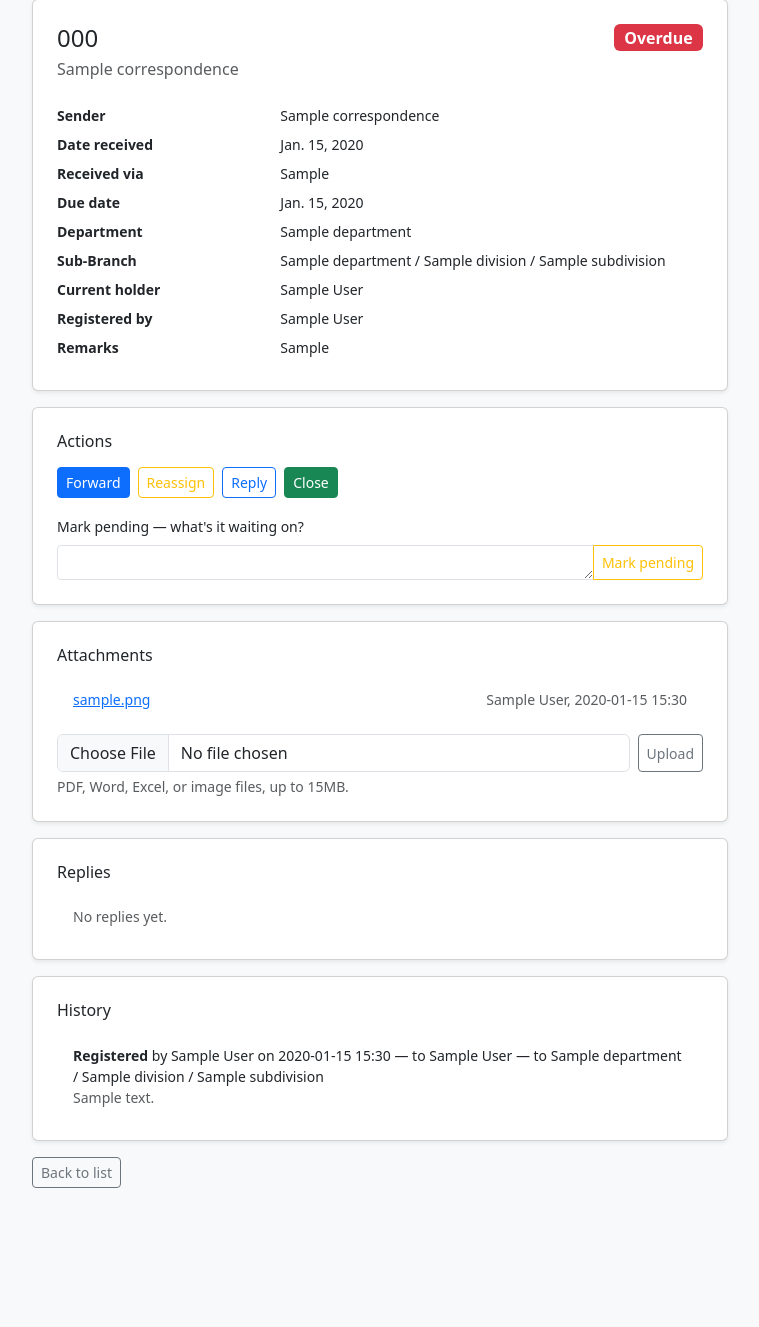
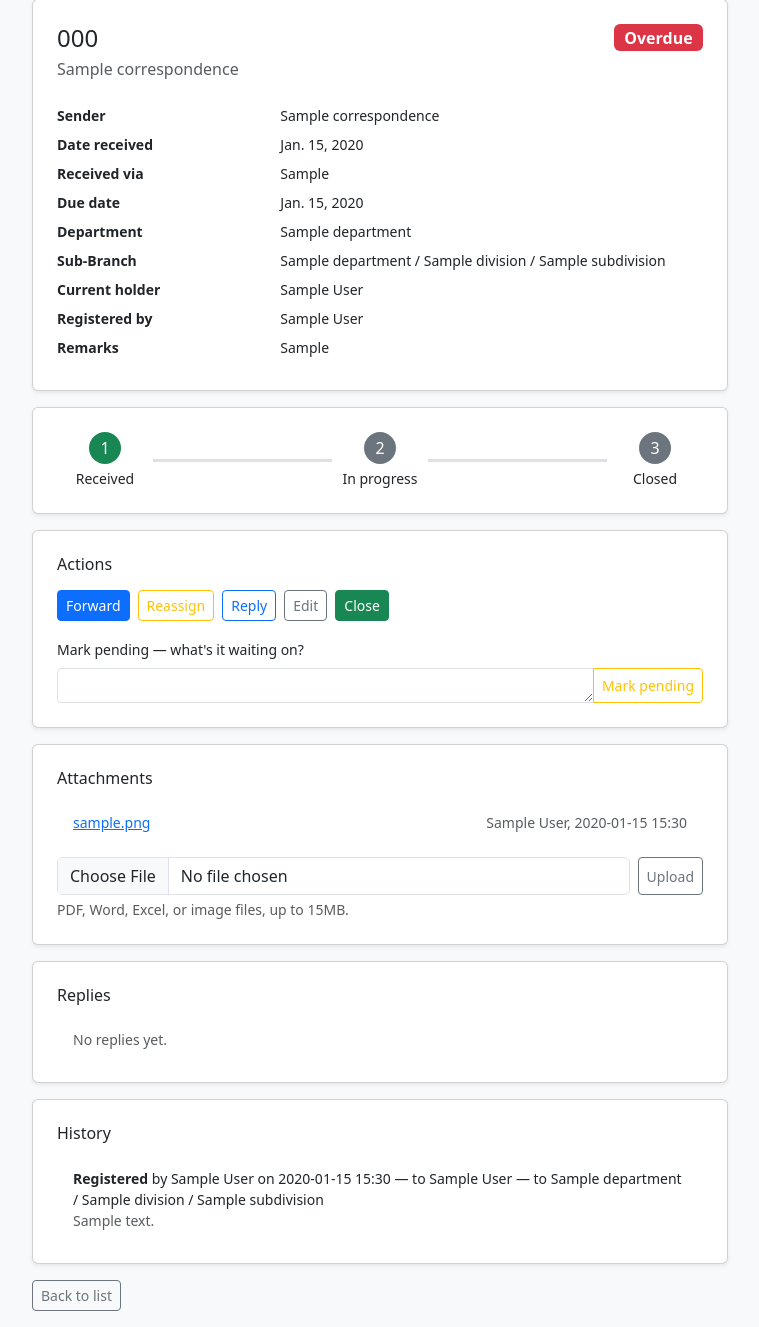
Before and after one commit to deenishcodes/WPITRDAMailManagementSystem, a Django app: page /correspondence/1/ in a window 1280 px wide. Shown: the part 49-1376 px from the top of the page, without its empty margins (260-1019 px from the left). Before the commit the page ends 1237 px from the top, so only its background shows below. Run offline with Django 5.2, Linux system fonts and the light colour scheme; a user stored in the database is signed in; tables that the repository leaves empty hold one stand-in row (values such as "Sample post"); some libraries are stand-ins or nearby versions.

Commit message:
Add correspondence editing and a visual progress stepper
Editing (/correspondence/<pk>/edit/): corrects subject/sender/dates/
remarks/received-via after registration -- there was previously no way
to fix a typo once a letter was registered. Gated to whoever registered
it (or a superuser), matching the existing Postal-Officer-gated
registration pattern, and blocked once Closed like every other mutation
of the letter's own state. department is deliberately excluded -- that
goes through Reassign, keeping one audited path for department changes.
Logged as a new RoutingEvent.Action.EDIT entry naming which fields
changed. received_via/received_via_other (the dropdown-with-Other field
added earlier) is factored into a shared ReceivedViaFormMixin used by
both the register and edit forms; the edit form also handles the case
where an existing value isn't one of the predefined choices (set before
the dropdown existed, or via CSV import) by pre-selecting "Other" and
pre-filling the free text, so the bound select doesn't silently show
nothing selected.

Progress stepper: a plain Bootstrap/CSS 3-step visual (Received -> In
progress/Pending/With <officer> -> Closed) on the letter detail page,
driven entirely by Correspondence.status -- no JS, no new dependency.

Covered by 8 new tests (59 total) plus a live docker-compose check:
progress bar renders and reaches all-green on close, edit saves and
shows in history with the changed field named, a non-registrant is
blocked (404), and the Edit button correctly disappears once closed.

Co-Authored-By: Claude Sonnet 5 <noreply@anthropic.com>

```diff
--- a/correspondence/forms.py
+++ b/correspondence/forms.py
@@ -23,12 +23,16 @@ RECEIVED_VIA_CHOICES = [
 ]
 
 
-class CorrespondenceRegisterForm(forms.ModelForm):
-    # received_via stays a plain CharField on the model (Correspondence.
-    # received_via) so "Other" can still store whatever the officer types —
-    # this dropdown is a form-layer convenience, not a model-level
-    # constraint. clean() below resolves the two fields down to the single
-    # value construct_instance() picks up for the model field.
+class ReceivedViaFormMixin(forms.Form):
+    """
+    Shared by CorrespondenceRegisterForm and CorrespondenceEditForm.
+    received_via stays a plain CharField on the model (Correspondence.
+    received_via) so "Other" can still store whatever the officer types —
+    this dropdown is a form-layer convenience, not a model-level
+    constraint. clean() resolves the two fields down to the single value
+    construct_instance() picks up for the model field.
+    """
+
     received_via = forms.ChoiceField(
         choices=RECEIVED_VIA_CHOICES,
         required=False,
@@ -40,6 +44,19 @@ class CorrespondenceRegisterForm(forms.ModelForm):
         widget=forms.TextInput(attrs={"class": "form-control"}),
     )
 
+    def clean(self):
+        cleaned_data = super().clean()
+        received_via = cleaned_data.get("received_via")
+        other = (cleaned_data.get("received_via_other") or "").strip()
+        if received_via == "Other":
+            if not other:
+                self.add_error("received_via_other", "Please specify how it was received.")
+            else:
+                cleaned_data["received_via"] = other
+        return cleaned_data
+
+
+class CorrespondenceRegisterForm(ReceivedViaFormMixin, forms.ModelForm):
     class Meta:
         model = Correspondence
         fields = [
@@ -73,16 +90,50 @@ class CorrespondenceRegisterForm(forms.ModelForm):
              "received_via_other", "remarks", "department", "due_date"]
         )
 
-    def clean(self):
-        cleaned_data = super().clean()
-        received_via = cleaned_data.get("received_via")
-        other = (cleaned_data.get("received_via_other") or "").strip()
-        if received_via == "Other":
-            if not other:
-                self.add_error("received_via_other", "Please specify how it was received.")
-            else:
-                cleaned_data["received_via"] = other
-        return cleaned_data
+
+class CorrespondenceEditForm(ReceivedViaFormMixin, forms.ModelForm):
+    """
+    Corrects entry details after registration — subject/sender/dates/
+    remarks only. department is deliberately excluded: correcting it goes
+    through Reassign instead, so there's a single audited path for
+    department changes rather than two ways to do the same thing.
+    """
+
+    class Meta:
+        model = Correspondence
+        fields = [
+            "subject",
+            "sender_name",
+            "sender_address",
+            "date_received",
+            "received_via",
+            "remarks",
+            "due_date",
+        ]
+        widgets = {
+            "subject": forms.TextInput(attrs={"class": "form-control"}),
+            "sender_name": forms.TextInput(attrs={"class": "form-control"}),
+            "sender_address": forms.Textarea(attrs={"class": "form-control", "rows": 2}),
+            "date_received": forms.DateInput(attrs={"class": "form-control", "type": "date"}),
+            "remarks": forms.Textarea(attrs={"class": "form-control", "rows": 2}),
+            "due_date": forms.DateInput(attrs={"class": "form-control", "type": "date"}),
+        }
+
+    def __init__(self, *args, **kwargs):
+        super().__init__(*args, **kwargs)
+        self.order_fields(
+            ["subject", "sender_name", "sender_address", "date_received", "received_via",
+             "received_via_other", "remarks", "due_date"]
+        )
+        # An existing value that isn't one of the predefined choices (set
+        # before this dropdown existed, via bulk CSV import, or via a
+        # previous "Other" entry) needs "Other" pre-selected with the
+        # original text pre-filled — otherwise the bound value wouldn't
+        # match any <option>, and the select would silently show nothing
+        # selected instead of the letter's actual received_via value.
+        if self.instance.pk and self.instance.received_via not in dict(RECEIVED_VIA_CHOICES):
+            self.initial["received_via"] = "Other"
+            self.initial["received_via_other"] = self.instance.received_via
 
 
 class OutgoingCorrespondenceForm(forms.ModelForm):
--- a/correspondence/models.py
+++ b/correspondence/models.py
@@ -212,6 +212,7 @@ class RoutingEvent(models.Model):
 
     class Action(models.TextChoices):
         REGISTER = "register", "Registered"
+        EDIT = "edit", "Edited"
         FORWARD = "forward", "Forwarded"
         REASSIGN = "reassign", "Reassigned"
         MARK_PENDING = "mark_pending", "Marked pending"
--- a/correspondence/templates/correspondence/detail.html
+++ b/correspondence/templates/correspondence/detail.html
@@ -41,7 +41,34 @@
       </div>
     </div>
 
-    {% if can_forward or can_reassign or can_act_as_holder or can_reply %}
+    <div class="card shadow-sm mb-3">
+      <div class="card-body p-4">
+        {% with status=correspondence.status %}
+        <div class="d-flex align-items-center">
+          <div class="text-center" style="width: 6rem;">
+            <div class="rounded-circle mx-auto d-flex align-items-center justify-content-center bg-success text-white" style="width: 2rem; height: 2rem;">1</div>
+            <div class="small mt-1">Received</div>
+          </div>
+          <div class="flex-fill" style="height: 3px; background-color: {% if status != 'new' %}#198754{% else %}#dee2e6{% endif %};"></div>
+          <div class="text-center" style="width: 6rem;">
+            <div class="rounded-circle mx-auto d-flex align-items-center justify-content-center {% if status == 'new' %}bg-secondary{% elif status == 'closed' %}bg-success{% else %}bg-primary{% endif %} text-white" style="width: 2rem; height: 2rem;">2</div>
+            <div class="small mt-1">
+              {% if status == 'assigned' %}With {{ correspondence.current_holder|default:"next officer" }}
+              {% elif status == 'pending' %}Pending
+              {% else %}In progress{% endif %}
+            </div>
+          </div>
+          <div class="flex-fill" style="height: 3px; background-color: {% if status == 'closed' %}#198754{% else %}#dee2e6{% endif %};"></div>
+          <div class="text-center" style="width: 6rem;">
+            <div class="rounded-circle mx-auto d-flex align-items-center justify-content-center {% if status == 'closed' %}bg-success{% else %}bg-secondary{% endif %} text-white" style="width: 2rem; height: 2rem;">3</div>
+            <div class="small mt-1">Closed</div>
+          </div>
+        </div>
+        {% endwith %}
+      </div>
+    </div>
+
+    {% if can_forward or can_reassign or can_act_as_holder or can_reply or can_edit %}
       <div class="card shadow-sm mb-3">
         <div class="card-body p-4">
           <h2 class="h6 mb-3">Actions</h2>
@@ -54,6 +81,9 @@
             {% endif %}
             {% if can_reply %}
               <a href="{% url 'correspondence-reply' correspondence.pk %}" class="btn btn-outline-primary btn-sm">Reply</a>
+            {% endif %}
+            {% if can_edit %}
+              <a href="{% url 'correspondence-edit' correspondence.pk %}" class="btn btn-outline-secondary btn-sm">Edit</a>
             {% endif %}
             {% if can_act_as_holder %}
               <form method="post" action="{% url 'correspondence-close' correspondence.pk %}" class="d-inline">
--- a/correspondence/urls.py
+++ b/correspondence/urls.py
@@ -21,6 +21,7 @@ urlpatterns = [
     path("correspondence/outgoing/<int:pk>/", views.outgoing_detail, name="outgoing-detail"),
     path("correspondence/outgoing/<int:pk>/send/", views.outgoing_send, name="outgoing-send"),
     path("correspondence/<int:pk>/", views.correspondence_detail, name="correspondence-detail"),
+    path("correspondence/<int:pk>/edit/", views.correspondence_edit, name="correspondence-edit"),
     path("correspondence/<int:pk>/reply/", views.correspondence_reply, name="correspondence-reply"),
     path("correspondence/<int:pk>/forward/", views.correspondence_forward, name="correspondence-forward"),
     path("correspondence/<int:pk>/reassign/", views.correspondence_reassign, name="correspondence-reassign"),
--- a/correspondence/views.py
+++ b/correspondence/views.py
@@ -18,6 +18,7 @@ from orgstructure.models import Department, TenantWorkflowConfig
 from .forms import (
     AttachmentUploadForm,
     BulkRegisterForm,
+    CorrespondenceEditForm,
     CorrespondenceRegisterForm,
     ForwardToSubDivisionForm,
     ForwardToUserForm,
@@ -94,6 +95,23 @@ def _can_act_as_holder(user, correspondence):
     if user.is_superuser:
         return True
     return correspondence.current_holder_id == user.id
+
+
+def _can_edit(user, correspondence):
+    """
+    Correcting entry details (subject/sender/dates/remarks): only the
+    Postal Officer who registered it, or a superuser — matches the
+    existing pattern where registration itself is Postal-Officer-gated,
+    keeping "who's responsible for the data entry" clear. Blocked once
+    CLOSED, like every other mutation of the letter's own state (unlike
+    _can_reply, editing does mutate the record, so it follows the
+    standard closed-blocks-everything rule).
+    """
+    if correspondence.status == Correspondence.Status.CLOSED:
+        return False
+    if user.is_superuser:
+        return True
+    return correspondence.registered_by_id == user.id
 
 
 def _can_reply(user, correspondence):
@@ -182,6 +200,45 @@ def correspondence_register(request):
         form = CorrespondenceRegisterForm()
 
     return render(request, "correspondence/register.html", {"form": form})
+
+
+@login_required
+def correspondence_edit(request, pk):
+    correspondence = get_object_or_404(Correspondence.objects.visible_to(request.user), pk=pk)
+    if not _can_edit(request.user, correspondence):
+        raise PermissionDenied("You can't edit this letter.")
+
+    if request.method == "POST":
+        form = CorrespondenceEditForm(request.POST, instance=correspondence)
+        if form.is_valid():
+            # received_via_other isn't a model field — normalize it back to
+            # "received_via" in the note so the audit trail names the
+            # actual field that changed, regardless of which of the two
+            # form fields Django's changed_data attributed the edit to.
+            changed_fields = set(form.changed_data)
+            if "received_via_other" in changed_fields:
+                changed_fields.discard("received_via_other")
+                changed_fields.add("received_via")
+
+            if changed_fields:
+                with transaction.atomic():
+                    form.save()
+                    RoutingEvent.objects.create(
+                        correspondence=correspondence,
+                        actor=request.user,
+                        action=RoutingEvent.Action.EDIT,
+                        note=f"Edited: {', '.join(sorted(changed_fields))}",
+                    )
+                messages.success(request, "Updated.")
+            return redirect("correspondence-detail", pk=correspondence.pk)
+    else:
+        form = CorrespondenceEditForm(instance=correspondence)
+
+    return render(
+        request,
+        "correspondence/edit.html",
+        {"form": form, "correspondence": correspondence},
+    )
 
 
 def _parse_bulk_csv(csv_file):
@@ -363,6 +420,7 @@ def correspondence_detail(request, pk):
             "can_reassign": _can_reassign(request.user, correspondence),
             "can_act_as_holder": _can_act_as_holder(request.user, correspondence),
             "can_reply": _can_reply(request.user, correspondence),
+            "can_edit": _can_edit(request.user, correspondence),
         },
     )
 
```
Also changed, not shown: correspondence/templates/correspondence/edit.html (added, +52 -0 lines), correspondence/tests.py (+99 -2 lines), README.md, correspondence/migrations/0006_alter_routingevent_action.py (added).
